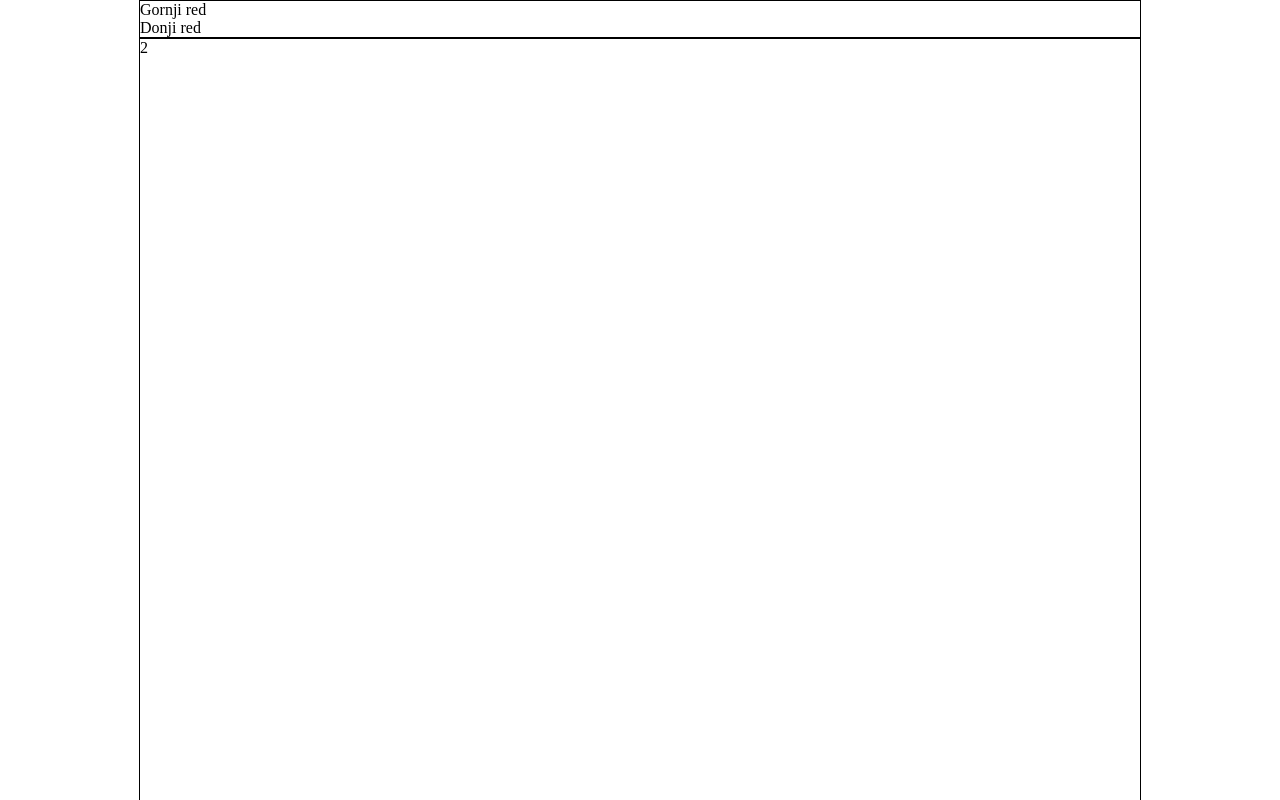
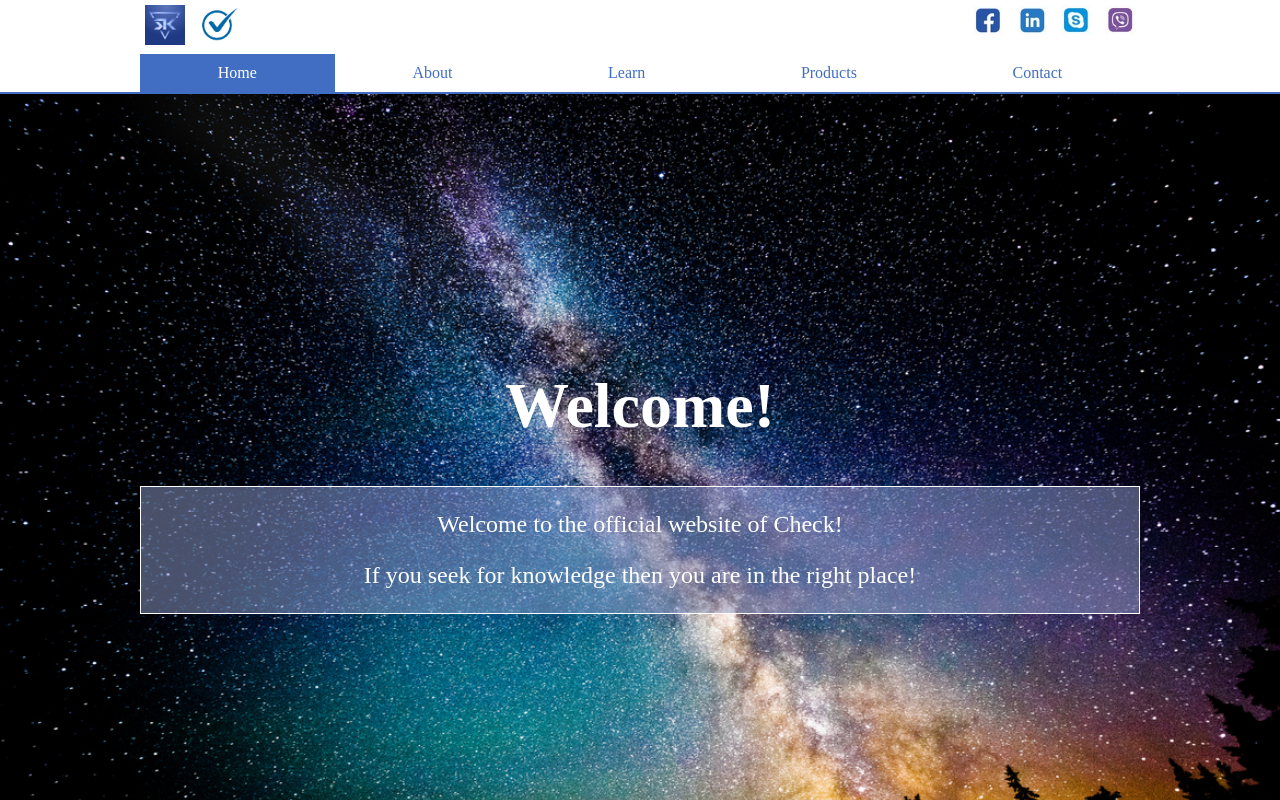
Before and after one commit to dunjili/SajtMilanTair, a plain HTML site: page index.html in a window 1280 px wide. Shown: the top 800 px of the page. Drawn offline with Linux system fonts and the light colour scheme.

Commit message:
FE-First and second page finished

```diff
--- a/index.html
+++ b/index.html
@@ -8,12 +8,35 @@
     <body>
        <div class="header">
            <div class="column">
-                <div>Gornji red</div>
-                <div>Donji red</div>
+                <div id="logo_i_social">
+                    <div id="logo">
+                        <img alt="logo" src="pic/skLogo.jpg">
+                        <img alt="logo" src="pic/check.jpg">
+                    </div>
+                    <div id="social">
+                        <a href="#"><img alt="facebook" src="pic/f.jpg"></a>
+                        <a href="#"><img alt="twiter" src="pic/li.jpg"></a>
+                        <a href="#"><img alt="skype" src="pic/s.jpg"></a>
+                        <a href="#"><img alt="viber" src="pic/v.jpg"></a>
+                    </div>
+                </div>
+                <nav id="main_nav">
+                    <a href="#" class="activ">Home</a>
+                    <a href="#">About</a>
+                    <a href="#">Learn</a>
+                    <a href="#">Products</a>
+                    <a href="#">Contact</a>
+                </nav>
            </div>
        </div>
-       <div class="page">
-           <div class="column">2</div>
+       <div class="page" id="firstPage">
+           <div class="column">
+               <h1>Welcome!</h1>
+               <div class="darkBox">
+                    <p>Welcome to the official website of Check!</p>
+                    <p>If you seek for knowledge then you are in the right place!</p>
+               </div>
+           </div>
        </div>
        <div class="page">
            <div class="column">3</div>
--- a/main.css
+++ b/main.css
@@ -3,7 +3,7 @@ body{
    padding: 0px;
 }
 .header {
-
+    border-bottom: 2px solid rgb(65, 110, 195);
 }
 .page {
 
@@ -12,10 +12,82 @@ body{
 
 }
 .column {
-    border: 1px solid black;
+    /*border: 1px solid black;*/
     width: 1000px;
     margin: 0px auto;
 }
 .page .column {
     height: 100vh;
 }
+
+#logo_i_social {
+    display: flex;
+}
+
+#logo {
+    flex-grow: 1;
+}
+
+#logo img {
+    height: 40px;
+    width: 40px;
+    margin: 5px;
+}
+
+#social {
+    flex-grow: 1;
+    text-align: right;
+}
+
+#social a {
+    text-decoration: none;
+}
+
+#social a img {
+    height: 30px;
+    width: 30px;
+    margin: 5px;
+}
+
+#main_nav {
+    display: flex;
+}
+
+#main_nav  a {
+    flex-grow: 1;
+    text-align: center;
+    display: block;
+    padding: 10px 0px;
+    text-decoration: none;
+    color:  rgb(65, 110, 195);
+    transition: 200ms;
+}
+
+#main_nav  a:hover,
+#main_nav  a.activ {
+    background:  rgb(65, 110, 195);
+    color: white;
+}
+
+#firstPage {
+    text-align: center;
+    color: white;
+    background-image: url(pic/galaxy.jpeg);
+    background-size: cover;
+    background-attachment: fixed;
+
+
+}
+
+#firstPage h1 {
+    font-size: 48pt;
+    margin-top: 0px;
+    padding-top: calc(50vh - 125px);
+}
+
+.darkBox {
+    background-color:  rgba(145, 160, 205, 0.5);
+    border: 1px solid white;
+    font-size: 24px;
+
+}
```
Also changed, not shown: pic/OakTree.jpg (added), pic/check.jpg (added), pic/f.jpg (added), pic/galaxy.jpeg (added), pic/li.jpg (added), pic/s.jpg (added), pic/skLogo.jpg (added), pic/v.jpg (added).
